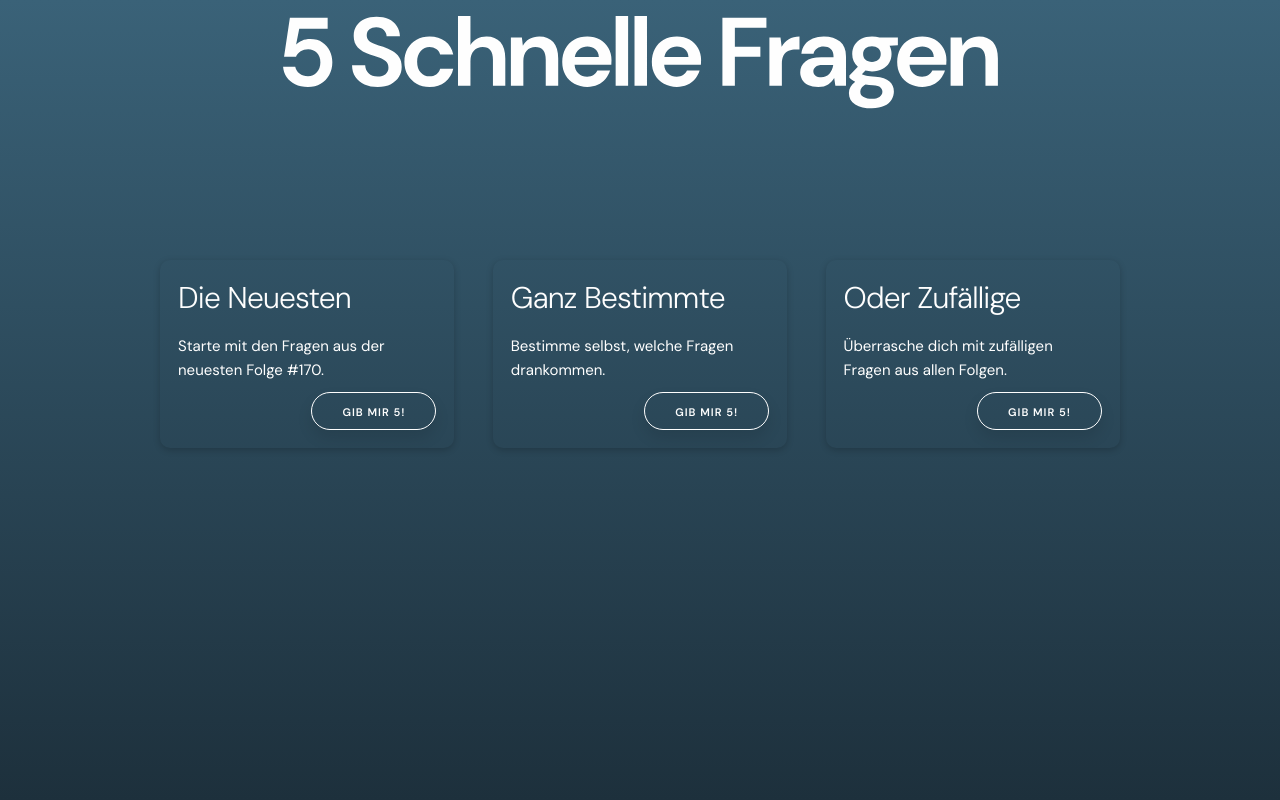
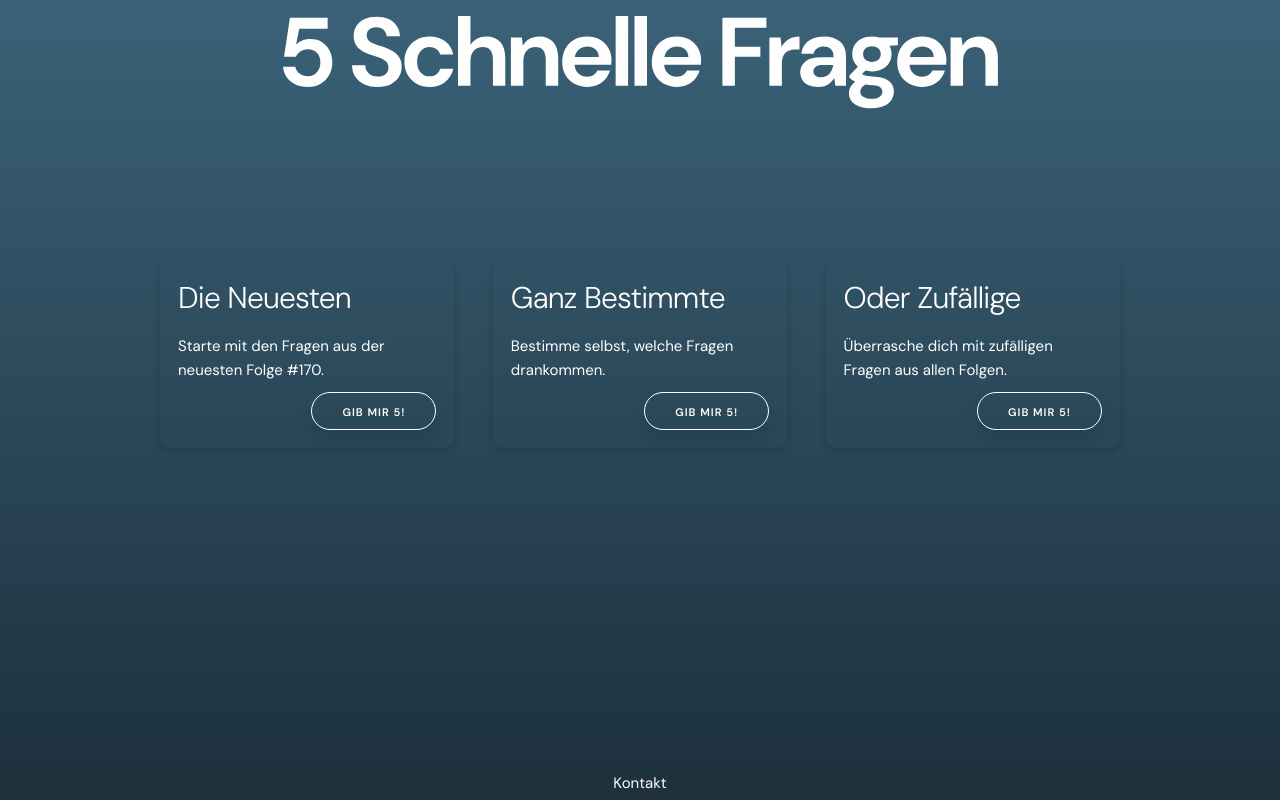
Before and after one commit to jis3r/5schnellefragen, a Svelte app: page / in a window 1280 px wide. Built offline with nearby package versions, Linux system fonts and the light colour scheme.

Commit message:
fix: implemented bottom-component to landingpage

```diff
--- a/src/components/Bottom.svelte
+++ b/src/components/Bottom.svelte
@@ -1,20 +1,29 @@
+<script>
+    import { push } from 'svelte-spa-router';
+
+
+    const showContact = () => {
+        push('/contact');
+    }
+</script>
+
+
 <div class="links">
-    <span class="link" href="mailto:jis3r@protonmail.com">Kontakt</span>
+    <span class="link" on:click={showContact}>Kontakt</span>
     <!--span>| </!--span>
-    <span class="link">FAQ</!--span-->
+    <span-- class="link">FAQ</span-->
 </div>
+
 
 <style>
     .links {
         position: fixed;
-        bottom: 0px;
+        bottom: -50px;
         bottom: .5rem;
         left: 50%;
         transform: translate(-50%, 0);
     }
-
     .link {
         cursor: pointer;
     }
-
 </style>
--- a/src/routes/Game.svelte
+++ b/src/routes/Game.svelte
@@ -40,12 +40,3 @@
 {:else}
     <button class="button button-low" on:click={next}>nächste frage</button>
 {/if}
-
-<style>
-    .button-low {
-        position: fixed;
-	    bottom: .5rem;
-        left: 50%;
-        transform: translate(-50%, 0);
-    }
-</style>
--- a/src/routes/Landing.svelte
+++ b/src/routes/Landing.svelte
@@ -1,6 +1,7 @@
 <script>
     import { scale } from "svelte/transition";
     import Select_Element from '../components/Select_Element.svelte';
+    import Bottom from '../components/Bottom.svelte';
     import { getNewestEpisode } from '../utils/questions';
     import { push } from 'svelte-spa-router';
 
@@ -89,6 +90,8 @@
         </div>
     {/if}
 </div>
+<Bottom/>
+
 
 <style>
     .landing {
```
